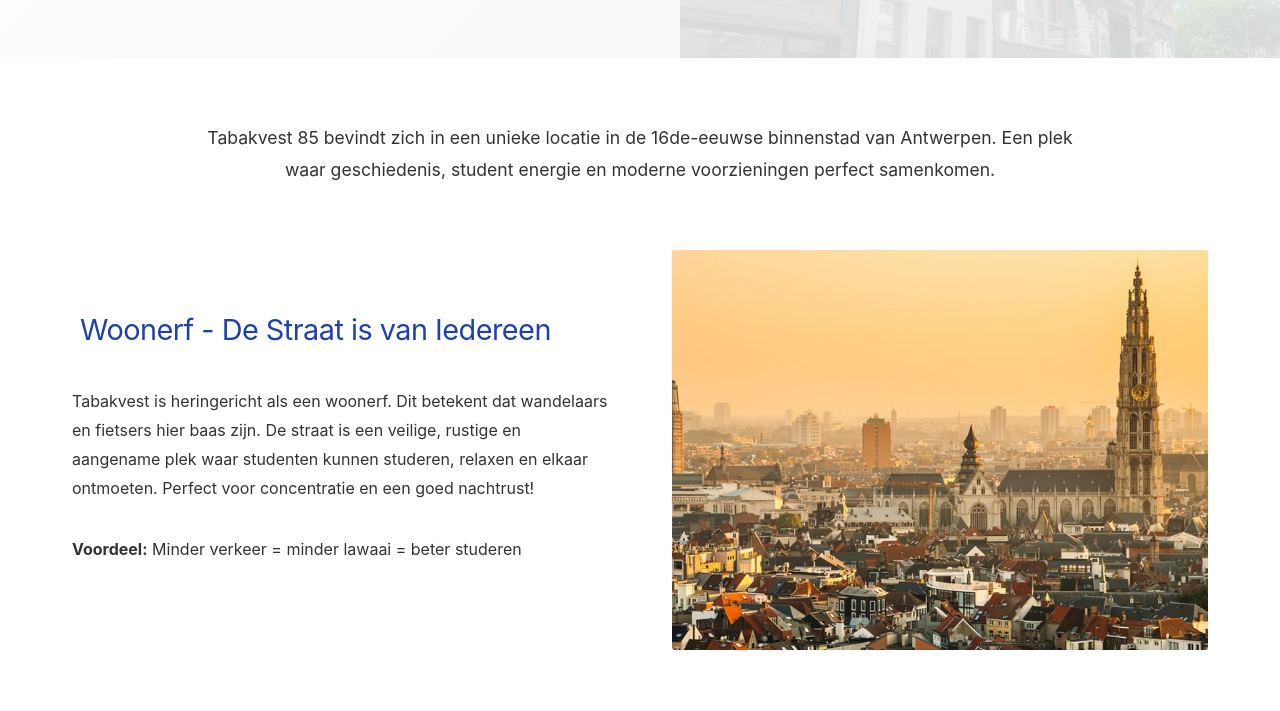
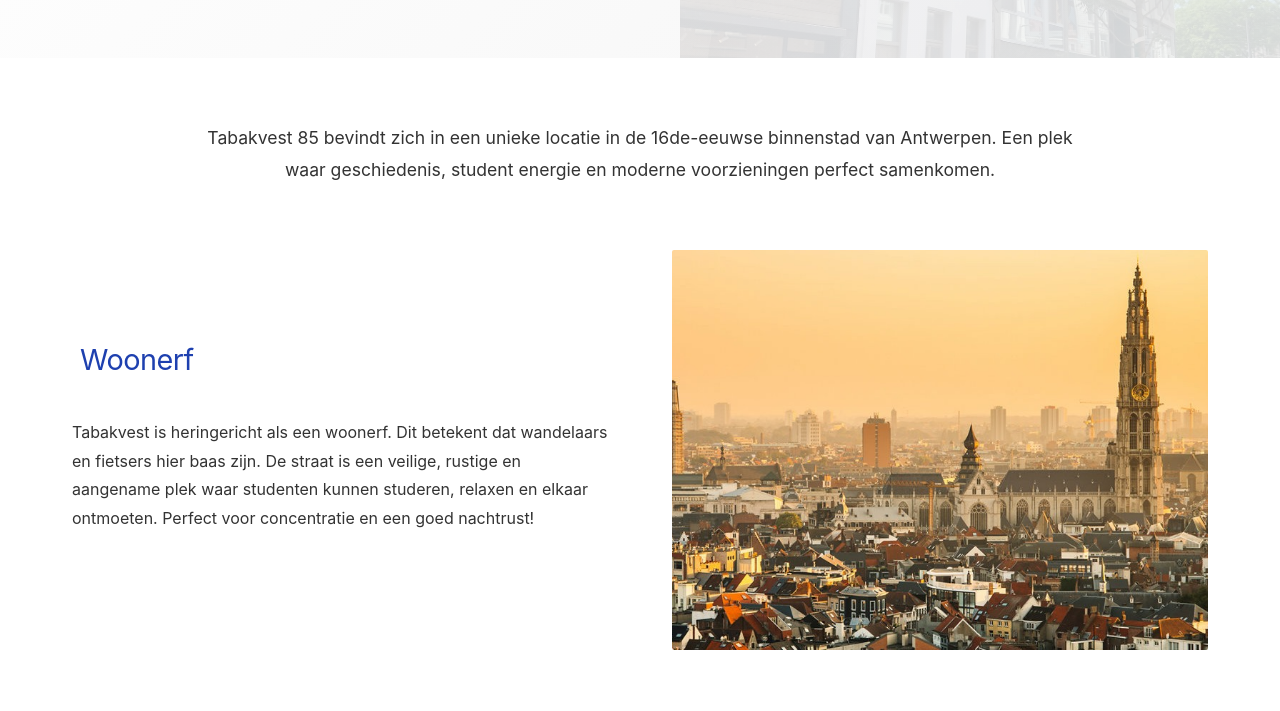
Before and after one commit to dfence/tabakvest85, a plain HTML site: page locatie.html in a window 1280 px wide. Shown: the part 432-1143 px from the top of the page. Drawn offline with Linux system fonts and the light colour scheme.

Commit message:
Cleanup: Remove redundant text from Woonerf section

```diff
--- a/locatie.html
+++ b/locatie.html
@@ -153,12 +153,9 @@
             <!-- SECTION 1: THE STREET -->
             <div class="location-section">
                 <div class="location-text">
-                    <h3><i class="fas fa-trees" style="color: var(--accent); margin-right: 0.5rem;"></i>Woonerf - De Straat is van Iedereen</h3>
+                    <h3><i class="fas fa-trees" style="color: var(--accent); margin-right: 0.5rem;"></i>Woonerf</h3>
                     <p>
                         Tabakvest is heringericht als een woonerf. Dit betekent dat wandelaars en fietsers hier baas zijn. De straat is een veilige, rustige en aangename plek waar studenten kunnen studeren, relaxen en elkaar ontmoeten. Perfect voor concentratie en een goed nachtrust!
-                    </p>
-                    <p>
-                        <strong>Voordeel:</strong> Minder verkeer = minder lawaai = beter studeren
                     </p>
                 </div>
                 <img src="pictures/antwerpen.jpg" alt="Tabakvest straat" class="location-image">
```
